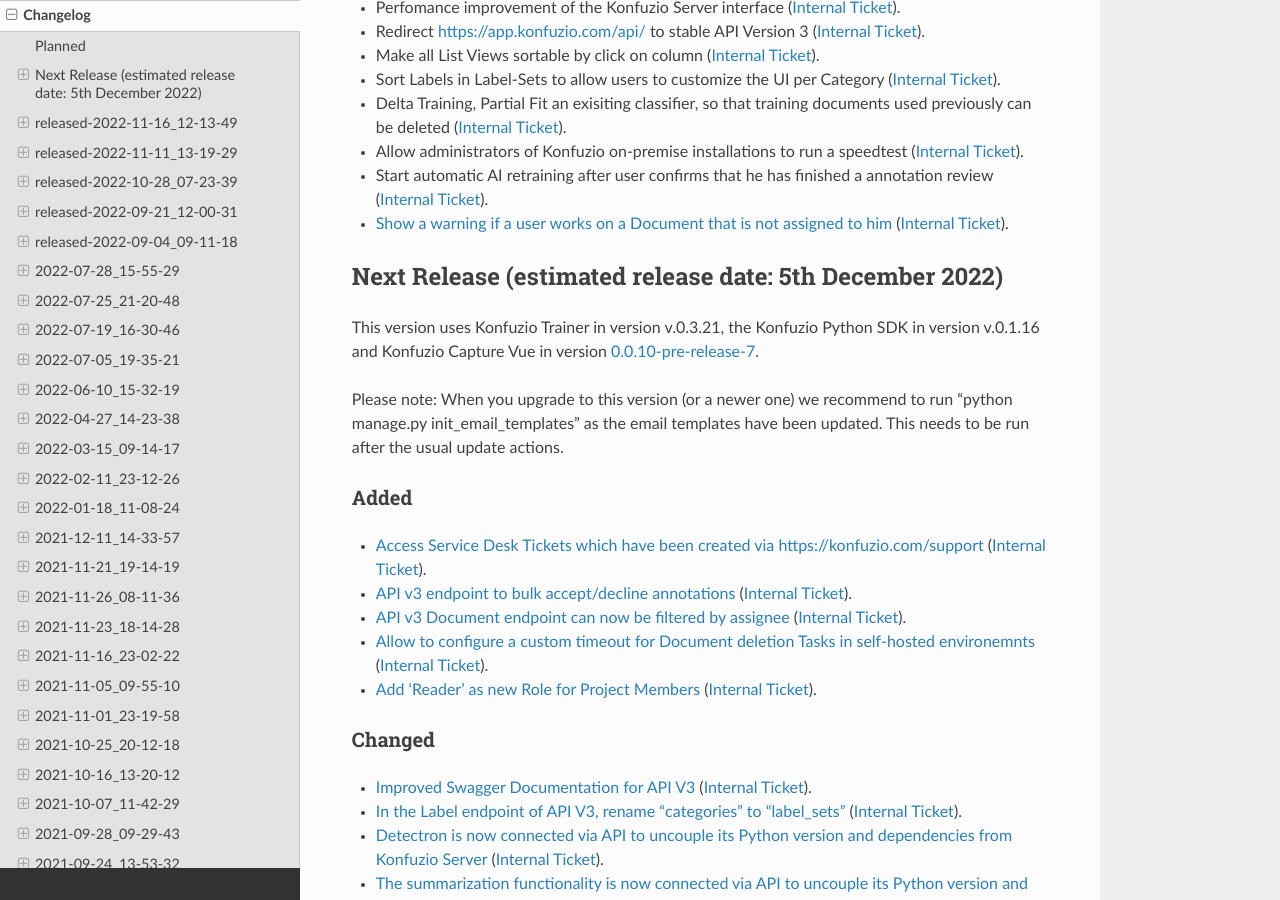
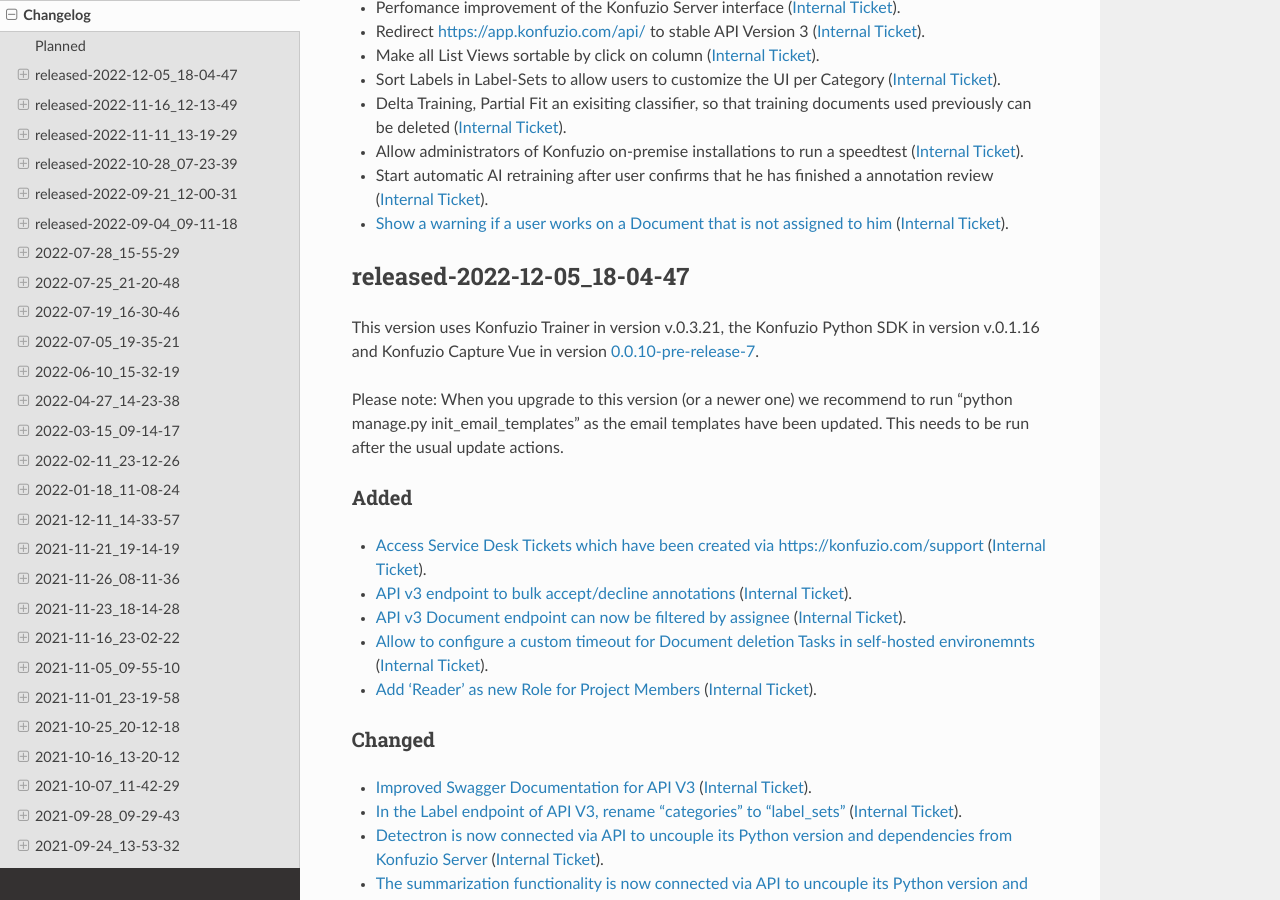
Before and after one commit to konfuzio-ai/konfuzio-sdk, a Sphinx documentation site: the page built from docs/web/changelog_app.md, in a window 1280 px wide and 900 px high, scrolled down 748 px. Built offline with Sphinx 7.4.7 and the Read the Docs theme 2.0.0, drawn with Linux system fonts in a browser that asks for light colours.

Commit message:
Update changelog_app.md

```diff
--- a/docs/web/changelog_app.md
+++ b/docs/web/changelog_app.md
@@ -39,7 +39,9 @@
 - A bug during the extraction post-processing steps, which was causing the first line items of each page to be skipped ([Internal Ticket](https://git.konfuzio.com/konfuzio/objectives/-/issues/9561))
 -->
 
-## Next Release (estimated release date: 5th December 2022)
+<!-- ## Next Release (estimated release date: 19th December 2022) -->
+
+## released-2022-12-05_18-04-47
 
 This version uses Konfuzio Trainer in version v.0.3.21, the Konfuzio Python SDK in version v.0.1.16 and Konfuzio Capture Vue in version [0.0.10-pre-release-7](https://github.com/konfuzio-ai/konfuzio-capture-vue/releases/).
 
```
